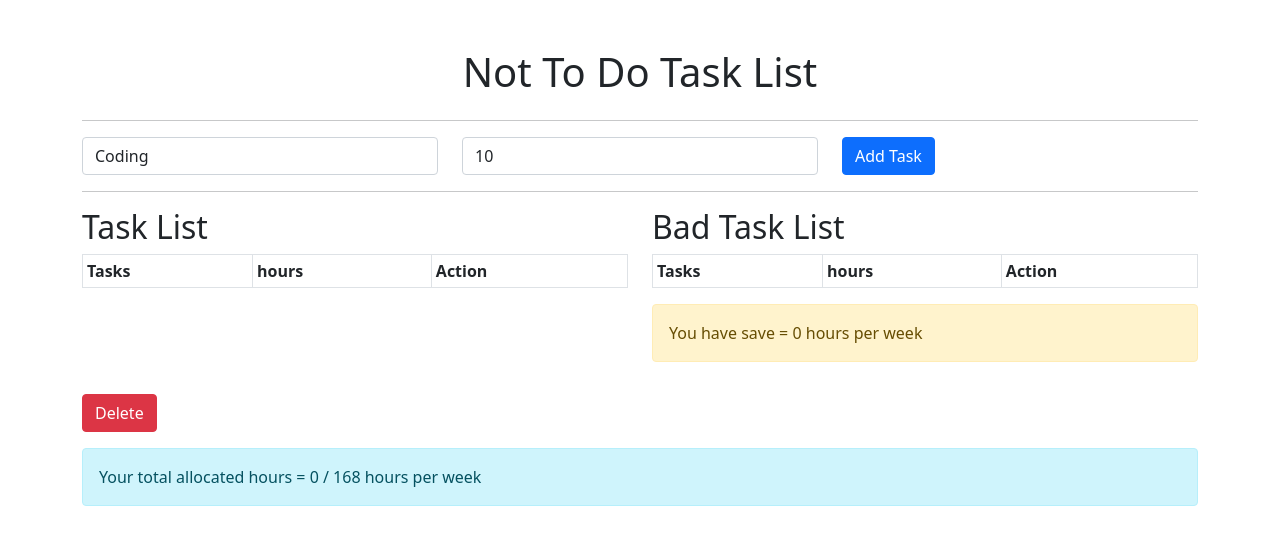
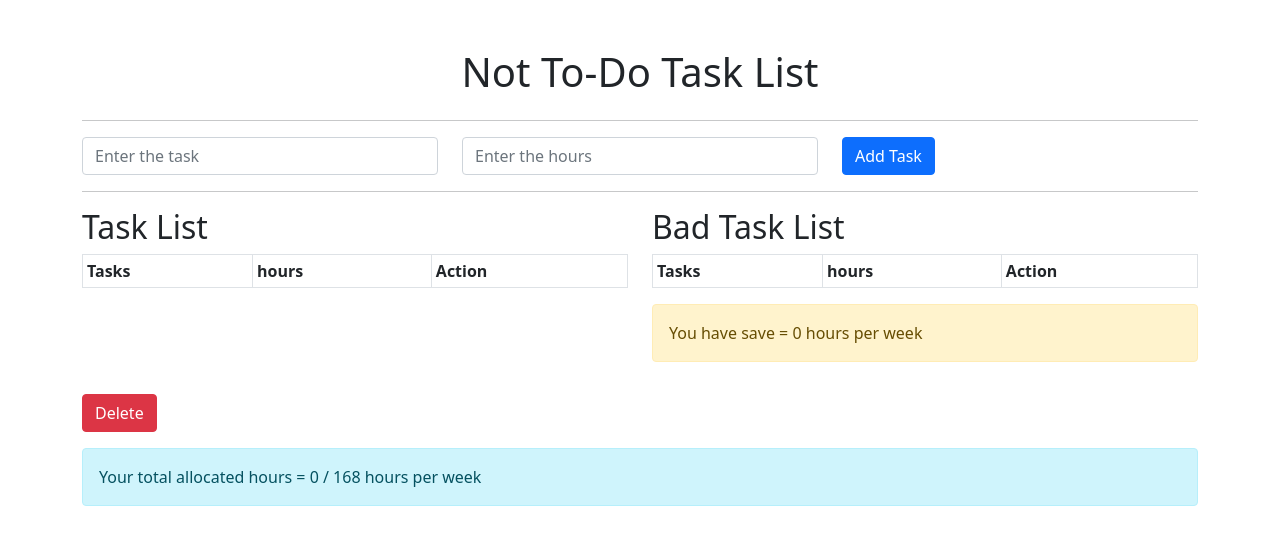
Before and after one commit to bzayn02/react-not-to-do, a React (Create React App) app: page / in a window 1280 px wide. Shown: the top 544 px of the page. Built offline with nearby package versions, Linux system fonts and the light colour scheme.

Commit message:
updated delete options

```diff
--- a/src/App.js
+++ b/src/App.js
@@ -116,7 +116,7 @@ setBadTaskToDelete(filterArg);
 			<Container>
 				<Row>
 					<Col>
-						<h1 className="text-center mt-5">Not To Do Task List</h1>
+						<h1 className="text-center mt-5">Not To-Do Task List</h1>
 					</Col>
 				</Row>
 				<hr />
@@ -124,7 +124,7 @@ setBadTaskToDelete(filterArg);
 					<Col>
 						{error && (
 							<Alert variant="danger">
-								You don't have enough hours to allocate this task
+								!!! You can not add this task since it exceeds total hours in a week i.e. 168 hrs/week.
 							</Alert>
 						)}
 					</Col>
--- a/src/components/form/AddTaskForm.js
+++ b/src/components/form/AddTaskForm.js
@@ -2,8 +2,8 @@ import React, { useState } from "react";
 import { Form, Row, Col, Button } from "react-bootstrap";
 
 const initialForm = {
-	task: "Coding",
-	hr: 10,
+	task: "",
+	hr:"",
 };
 export const AddTaskForm = ({ addTaskList }) => {
 	const [frmData, setFrmData] = useState(initialForm);
@@ -30,7 +30,7 @@ export const AddTaskForm = ({ addTaskList }) => {
 						onChange={handleOnChange}
 						value={frmData.task}
 						maxLength="30"
-						placeholder="task"
+						placeholder="Enter the task"
 						required
 					/>
 				</Col>
@@ -40,7 +40,7 @@ export const AddTaskForm = ({ addTaskList }) => {
 						onChange={handleOnChange}
 						value={frmData.hr}
 						type="number"
-						placeholder="hours"
+						placeholder="Enter the hours"
 						required
 					/>
 				</Col>
```
